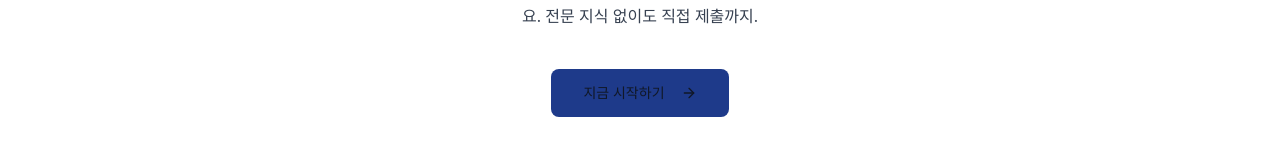
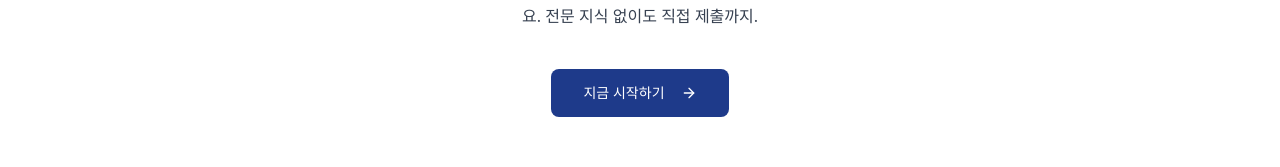
Before and after one commit to funjeju/license, a Next.js app: page / in a window 1280 px wide. Shown: the part 306-473 px from the top of the page. Built offline with nearby package versions, Linux system fonts and the light colour scheme; a web font is replaced by a local one.

Commit message:
fix: 랜딩 버튼 텍스트 흰색 강제 적용

```diff
--- a/app/page.tsx
+++ b/app/page.tsx
@@ -25,7 +25,7 @@ export default function LandingPage() {
           <Button variant="ghost" asChild className="text-neutral-700">
             <Link href="/login">로그인</Link>
           </Button>
-          <Button asChild className="bg-royal text-white hover:bg-royal-600">
+          <Button asChild className="bg-royal !text-white hover:bg-royal-600">
             <Link href="/signup">무료로 시작하기</Link>
           </Button>
         </div>
@@ -39,7 +39,7 @@ export default function LandingPage() {
         <p className="text-body-lg text-neutral-700 mb-10 max-w-lg mx-auto">
           저작권·상표·디자인·특허 등록에 필요한 모든 서류를 AI와의 대화로 완성하세요. 전문 지식 없이도 직접 제출까지.
         </p>
-        <Button asChild size="lg" className="bg-royal text-white hover:bg-royal-600 h-12 px-8 text-body-lg">
+        <Button asChild size="lg" className="bg-royal !text-white hover:bg-royal-600 h-12 px-8 text-body-lg">
           <Link href="/signup">
             지금 시작하기
             <ArrowRight className="ml-2 w-5 h-5" />
```
